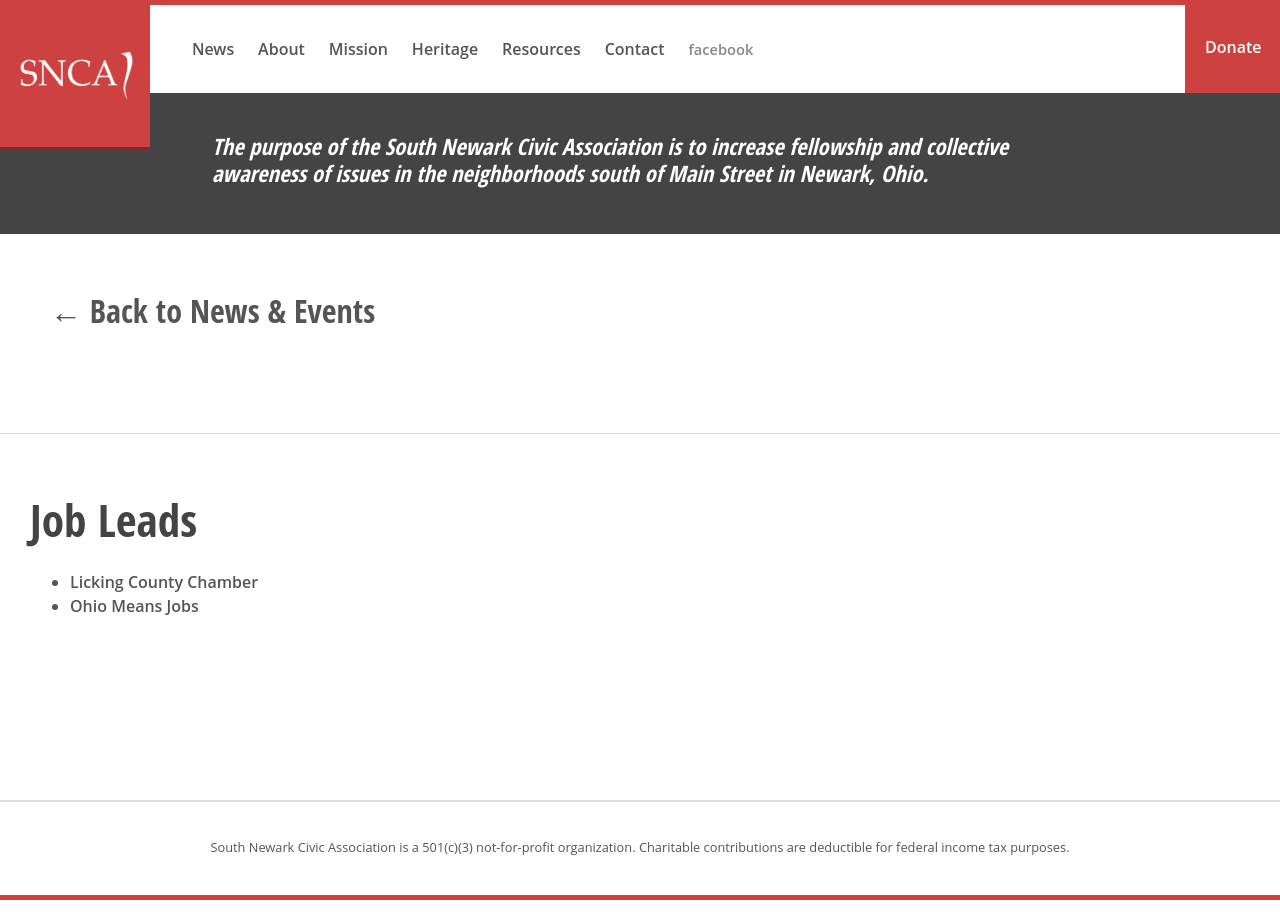
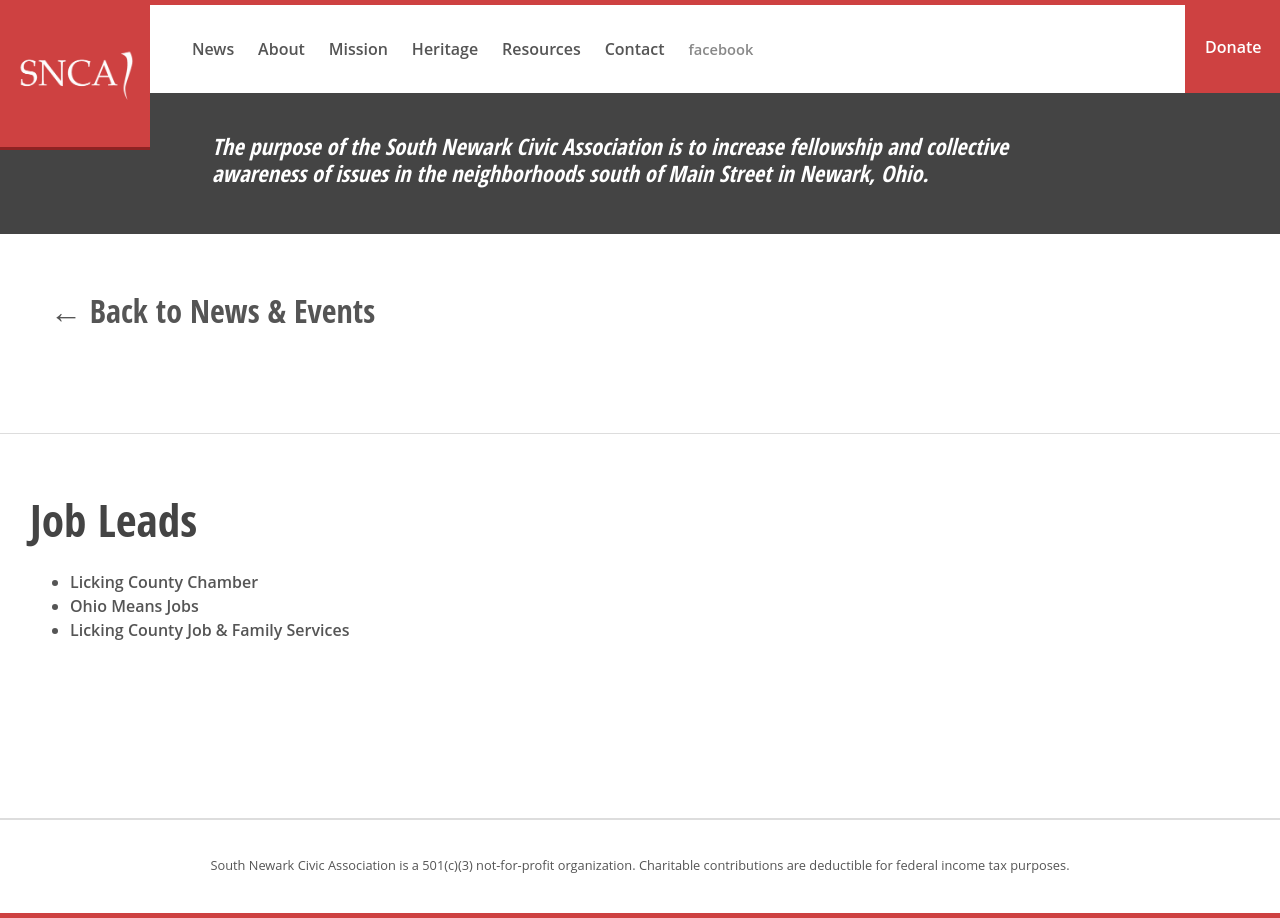
Before and after one commit to jeremyeblake/mysouthnewark, a Jekyll site: the page built from _posts/resources/2013-4-08-job-leads.md, in a window 1280 px wide. Built offline with Jekyll 4.4.1, drawn with Linux system fonts in a browser that asks for light colours; Markdown is read by kramdown in place of the engine named in the settings.

Commit message:
Updated 2013-4-08-job-leads.md

```diff
--- a/_posts/resources/2013-4-08-job-leads.md
+++ b/_posts/resources/2013-4-08-job-leads.md
@@ -7,3 +7,4 @@
 
 * [Licking County Chamber](http://lickingcountychamber.chambermaster.com/jobs)
 * [Ohio Means Jobs](https://ohiomeansjobs.com/)
+* [Licking County Job & Family Services](http://www.lickingcountyjfs.com/work/work.html )
```
